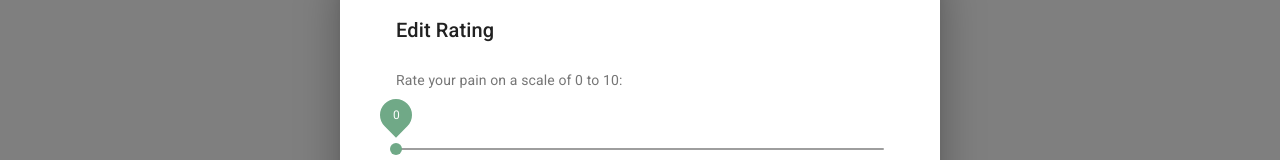
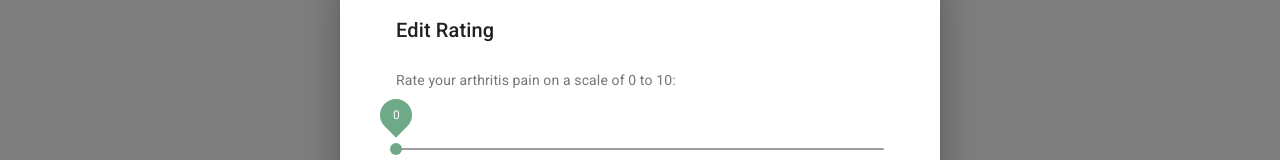
Before and after one commit to robinwakeman/under-the-weather, a Next.js app in the folder frontend/: page /app/listview in a window 1280 px wide. Both pictures are taken after a click on the button 804 px from the left and 130 px from the top of the page. Shown: the part 203-363 px from the top of the page. Built offline with nearby package versions, Linux system fonts and the light colour scheme.

Commit message:
small changes to chart colours and dialog text

```diff
--- a/frontend/components/Chart.js
+++ b/frontend/components/Chart.js
@@ -10,8 +10,8 @@ export default function Chart(props) {
   useEffect(() => {
     if(process.browser) {
 
-      let ratingColor = '#d98fb5';
-      let weatherColor = '#c0f5b3';
+      let ratingColor = '#F28500';
+      let weatherColor = '#50C878';
 
       let options = {
         chart: {
--- a/frontend/components/EntryDialog.js
+++ b/frontend/components/EntryDialog.js
@@ -42,7 +42,7 @@ export default function ResponsiveDialog(props) {
 
           <Grid item>
             <DialogContentText>
-            Rate your pain on a scale of 0 to 10:
+            Rate your arthritis pain on a scale of 0 to 10:
             </DialogContentText>
           </Grid>
 
```
Also changed, not shown: frontend/todo.txt.
